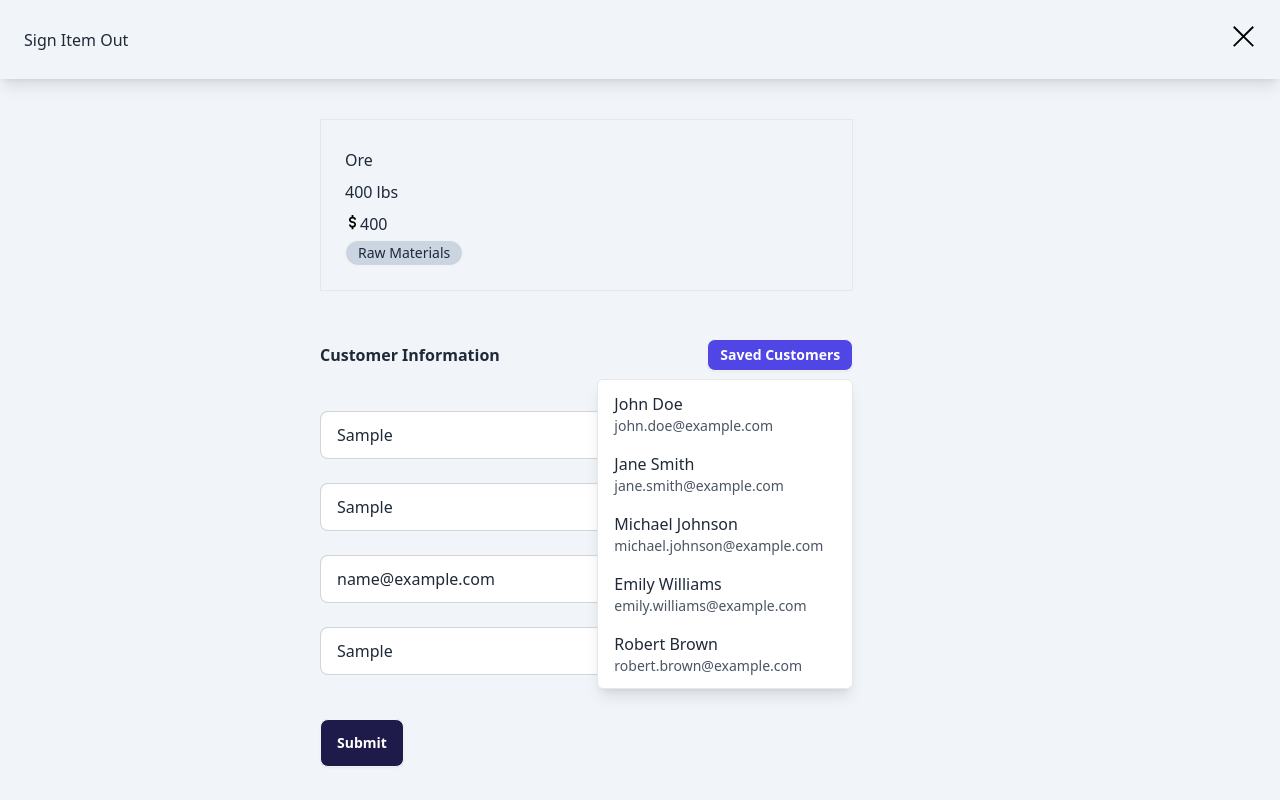
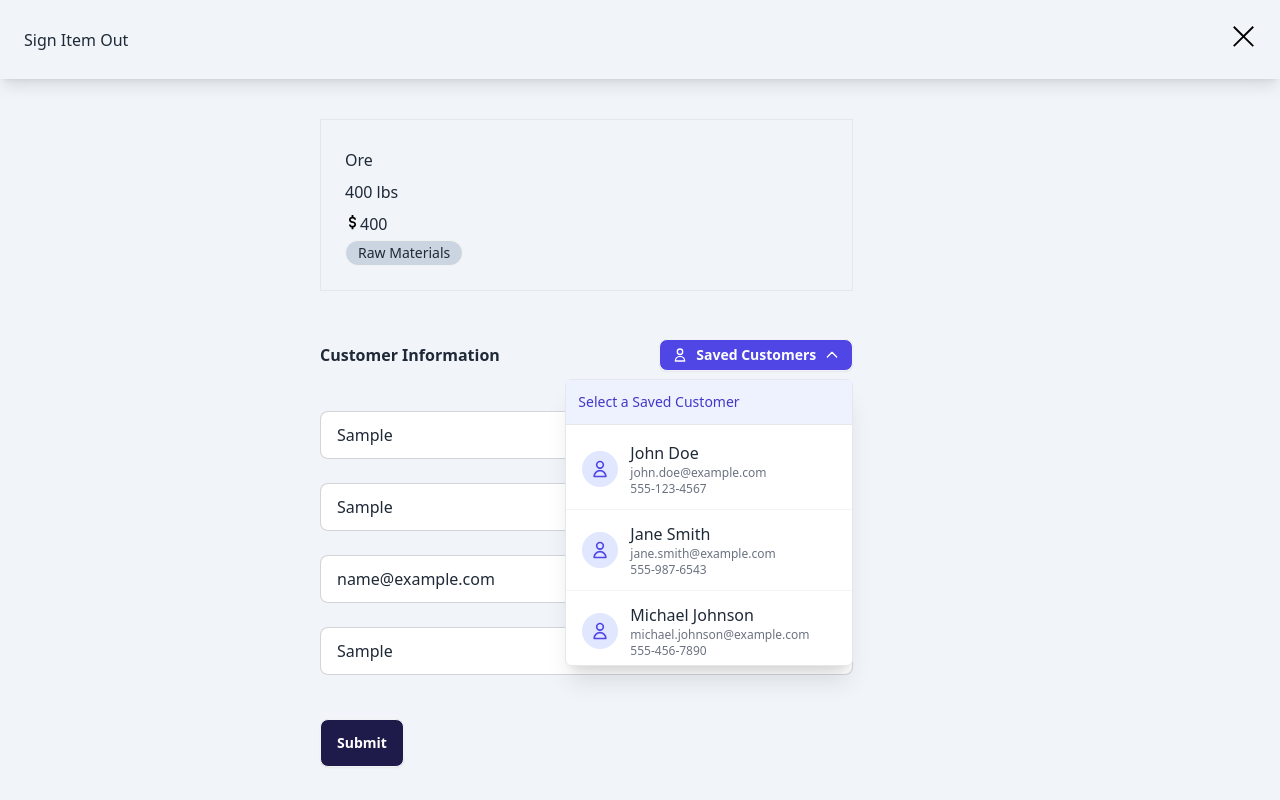
Before and after one commit to SpencerRenfro/Scanner_App, a React (Create React App) app: page /20ec/sign-out in a window 1280 px wide. Both pictures are taken after typing "Sample", "Sample", "name@example.com", "Sample" into the empty fields and a click on the button "Saved Customers". Built offline with nearby package versions, Linux system fonts and the light colour scheme; data requests are answered from the project's data file.

Commit message:
finishes dummy data for signout.js

```diff
--- a/src/components/sign-out/SignOutForm.js
+++ b/src/components/sign-out/SignOutForm.js
@@ -1,7 +1,7 @@
 import { useState } from 'react';
 import savedCustomers from '../../data/savedCustomers';
 
-export default function SignOutForm({url, setCustomerFirstName, setCustomerLastName, setCustomerEmail, setCustomerPhone, handleSignOut}) {
+export default function SignOutForm({url, setCustomerFirstName, setCustomerLastName, setCustomerEmail, setCustomerPhone, handleSignOut, customerFirstName, customerLastName, customerEmail, customerPhone}) {
     const [showSavedCustomers, setShowSavedCustomers] = useState(false);
 
     const handleCustomerSelect = (customer) => {
@@ -20,59 +20,97 @@ export default function SignOutForm({url, setCustomerFirstName, setCustomerLastN
         <div className="relative">
           <button
             type="button"
-            className="btn btn-sm bg-indigo-600 text-white hover:bg-indigo-700"
+            className="btn btn-sm bg-indigo-600 text-white hover:bg-indigo-700 flex items-center gap-2"
             onClick={() => setShowSavedCustomers(!showSavedCustomers)}
           >
+            <svg xmlns="http://www.w3.org/2000/svg" className="h-4 w-4" fill="none" viewBox="0 0 24 24" stroke="currentColor">
+              <path strokeLinecap="round" strokeLinejoin="round" strokeWidth={2} d="M16 7a4 4 0 11-8 0 4 4 0 018 0zM12 14a7 7 0 00-7 7h14a7 7 0 00-7-7z" />
+            </svg>
             Saved Customers
+            <svg xmlns="http://www.w3.org/2000/svg" className="h-4 w-4" fill="none" viewBox="0 0 24 24" stroke="currentColor">
+              <path strokeLinecap="round" strokeLinejoin="round" strokeWidth={2} d={showSavedCustomers ? "M5 15l7-7 7 7" : "M19 9l-7 7-7-7"} />
+            </svg>
           </button>
 
           {showSavedCustomers && (
-            <div className="absolute right-0 mt-2 w-64 bg-white rounded-md shadow-lg z-10 border border-gray-200">
-              <ul className="py-1">
+            <div className="absolute right-0 mt-2 w-72 bg-white rounded-md shadow-xl z-10 border border-gray-200 animate-slideIn">
+              <div className="p-3 border-b border-gray-200 bg-indigo-50">
+                <h3 className="text-sm font-medium text-indigo-700">Select a Saved Customer</h3>
+              </div>
+              <ul className="py-1 max-h-60 overflow-y-auto">
                 {savedCustomers.map(customer => (
                   <li
                     key={customer.id}
-                    className="px-4 py-2 hover:bg-indigo-100 cursor-pointer flex flex-col"
+                    className="px-4 py-3 hover:bg-indigo-50 cursor-pointer flex flex-col border-b border-gray-100 last:border-b-0 transition-colors"
                     onClick={() => handleCustomerSelect(customer)}
                   >
-                    <span className="font-medium">{customer.firstName} {customer.lastName}</span>
-                    <span className="text-sm text-gray-600">{customer.email}</span>
+                    <div className="flex items-center">
+                      <div className="bg-indigo-100 rounded-full p-2 mr-3">
+                        <svg xmlns="http://www.w3.org/2000/svg" className="h-5 w-5 text-indigo-600" fill="none" viewBox="0 0 24 24" stroke="currentColor">
+                          <path strokeLinecap="round" strokeLinejoin="round" strokeWidth={2} d="M16 7a4 4 0 11-8 0 4 4 0 018 0zM12 14a7 7 0 00-7 7h14a7 7 0 00-7-7z" />
+                        </svg>
+                      </div>
+                      <div>
+                        <span className="font-medium text-gray-800">{customer.firstName} {customer.lastName}</span>
+                        <div className="flex flex-col text-xs text-gray-500">
+                          <span>{customer.email}</span>
+                          <span>{customer.phone}</span>
+                        </div>
+                      </div>
+                    </div>
                   </li>
                 ))}
               </ul>
+              {savedCustomers.length === 0 && (
+                <div className="p-4 text-center text-gray-500">
+                  No saved customers found
+                </div>
+              )}
             </div>
           )}
         </div>
       </div>
       <div className="flex flex-col">
+        <div className="relative">
           <input
             type="text"
             placeholder="First Name"
             className="input input-bordered w-full my-6"
             onChange={(e) => setCustomerFirstName(e.target.value)}
+            value={customerFirstName || ''}
             required
           />
+        </div>
+        <div className="relative">
           <input
             type="text"
             placeholder="Last Name"
             className="input input-bordered w-full mb-6"
             onChange={(e) => setCustomerLastName(e.target.value)}
+            value={customerLastName || ''}
             required
           />
+        </div>
+        <div className="relative">
           <input
             type="text"
             placeholder="Email"
             className="input input-bordered w-full mb-6"
             onChange={(e) => setCustomerEmail(e.target.value)}
+            value={customerEmail || ''}
             required
           />
+        </div>
+        <div className="relative">
           <input
             type="text"
             placeholder="Phone Number"
             className="input input-bordered w-full mb-6"
             onChange={(e) => setCustomerPhone(e.target.value)}
+            value={customerPhone || ''}
             required
           />
+        </div>
       </div>
       <button className="btn bg-indigo-950 text-white mt-5" type="submit">
         Submit
--- a/src/pages/SignOut.js
+++ b/src/pages/SignOut.js
@@ -169,6 +169,10 @@ export default function SignOut({ handleHideNavbar, setItemName, setItemSignOutS
             setCustomerLastName={setCustomerLastName}
             setCustomerEmail={setCustomerEmail}
             setCustomerPhone={setCustomerPhone}
+            customerFirstName={customerFirstName}
+            customerLastName={customerLastName}
+            customerEmail={customerEmail}
+            customerPhone={customerPhone}
             url={url}
             handleSignOut={handleSignOut}
           />
```
Lines whose indentation alone changed are shown as unchanged.
